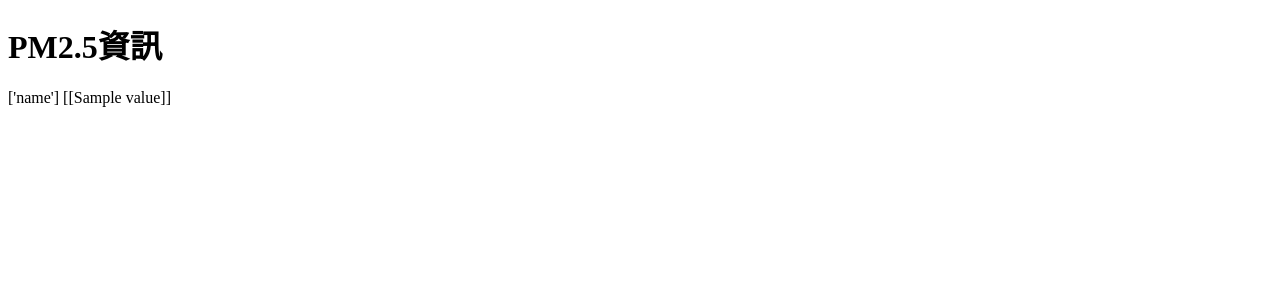
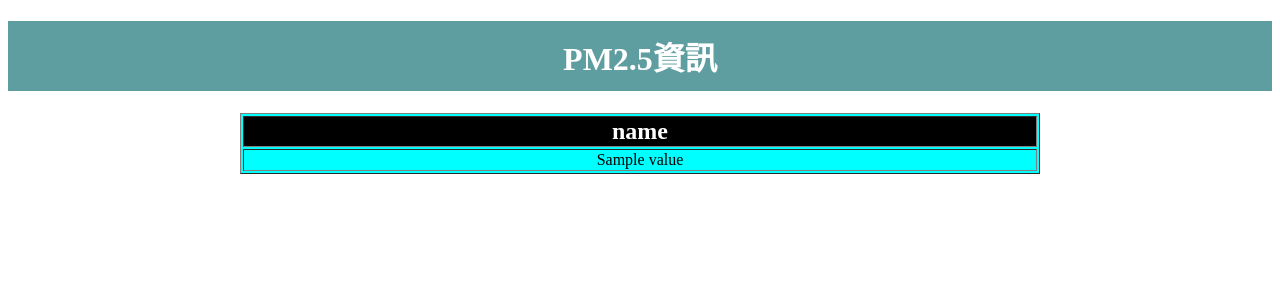
Before and after one commit to avalon9310/flask-demo, a Flask app: page /pm25 in a window 1280 px wide. Shown: the top 300 px of the page. Run offline with Flask 3, Linux system fonts and the light colour scheme; a database or web service that is not in the repository returns one stand-in record (values such as "Sample title"); data that the repository does not hold is empty.

Commit message:
輸出pm2.5表格

```diff
--- /dev/null
+++ b/static/style.css
@@ -0,0 +1,26 @@
+body {
+    text-align: center;
+}
+
+li {
+    width: 200px;
+    padding: 12px;
+    margin: 6px;
+    border-radius: 6px;
+    color: chocolate;
+    display: inline-block;
+    list-style-type: none;
+    background-color: gold;
+}
+
+.banner {
+    background-color: cadetblue;
+    padding: 12px;
+    color: white;
+}
+
+table {
+    background-color: aqua;
+    width: 800px;
+    margin: 0 auto;
+}
--- a/templates/pm25.html
+++ b/templates/pm25.html
@@ -6,12 +6,46 @@
     <meta http-equiv="X-UA-Compatible" content="IE=edge">
     <meta name="viewport" content="width=device-width, initial-scale=1.0">
     <title>PM2.5資訊</title>
+    <link rel="stylesheet" href="../static/style.css">
+    <style>
+        table {
+            background-color: aqua;
+            width: 800px;
+            margin: 0 auto;
+        }
+
+        th {
+            font-size: 24px;
+            background-color: black;
+            color: white;
+        }
+    </style>
 </head>
 
 <body>
     <h1 class="banner">PM2.5資訊</h1>
-    {{columns}}
-    {{values}}
+    {% if not columns %}
+    <h3 style="color:red">資料忙碌中，請稍後再試._.</h3>
+    {% else %}
+    <table border="1">
+        <thead>
+            <tr>
+                {% for column in columns%}
+                <th>{{column}}</th>
+                {% endfor %}
+            </tr>
+        </thead>
+        <tbody>
+            {% for value in values%}
+            <tr>
+                {% for data in value %}
+                <td>{{data}}</td>
+                {% endfor %}
+            </tr>
+            {% endfor %}
+        </tbody>
+    </table>
+    {% endif %}
 </body>
 
 </html>
```
Also changed, not shown: templates/stock.html (+4 -19 lines).
